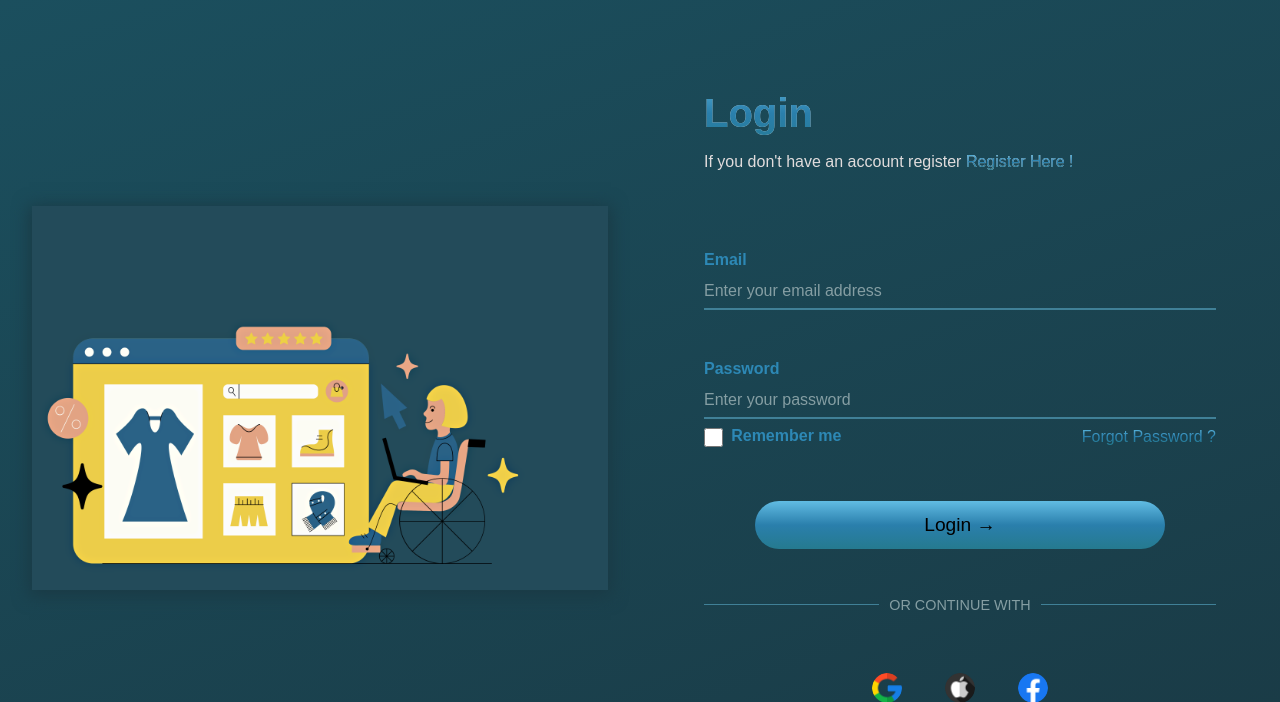
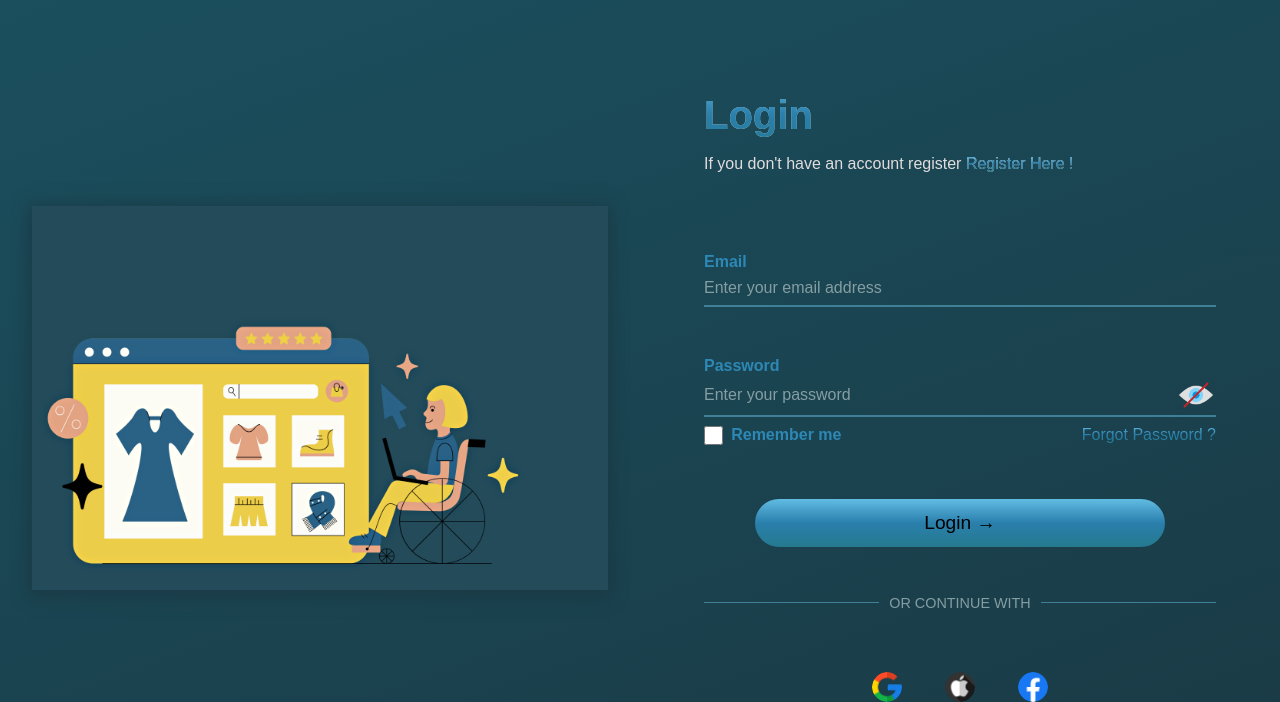
Before and after one commit to rahulrameshm0/Shopify, a Django app: page /signin/ in a window 1280 px wide. Shown: the top 702 px of the page. Run offline with Django 4.2, Linux system fonts and the light colour scheme.

Commit message:
implemented eye toggle for password

```diff
--- a/static/css/account-styling/signin.css
+++ b/static/css/account-styling/signin.css
@@ -87,7 +87,6 @@ body {
 .form-section label {
     display: block;
     font-weight: bold;
-    margin-bottom: 5px;
     color: #2d88b5;
 }
 
@@ -96,15 +95,10 @@ body {
     width: 100%;
     border: none;
     background: none;
-    border-bottom: 2px solid #408097;
     outline: none;
     padding: 8px 0;
     font-size: 1rem;
     transition: border-bottom-color 0.5s ease;
-}
-
-.form-section input::placeholder{
-    color: #cbcecf;
 }
 
 .form-section input::placeholder{
@@ -114,11 +108,40 @@ body {
     border-bottom-color: #5fbbe1;
 }
 
+.form-section input[type=text]{
+    /*background-image: url('');*/
+}
+
+.email-box{
+    border-bottom: 2px solid #408097;
+}
+
+.password-box {
+    display: flex;
+    align-items: center;
+    justify-content: space-around;
+    border-bottom: 2px solid #408097;
+}
+
+.password-box img{
+    width: 40px;
+    height: 40px;
+    background: transparent;
+}
+
+.password-box img:hover{
+    cursor: pointer;
+}
+
+.password-box input{
+    width: 100%;
+}
+
 .remember-wrap {
     display: flex;
     align-items: center;
     justify-content: space-between;
-    margin-top: 0.5rem;
+    margin-top: -2.6rem;
 }
 
 .remember-wrap label{
--- /dev/null
+++ b/static/js/script.js
@@ -0,0 +1,14 @@
+// Javascript Show/Hide toggle button for password field
+
+let password = document.getElementById('password');
+let eyeIcon = document.getElementById('eye-icon');
+
+eyeIcon.onclick = function(){
+    if(password.type === "password"){
+        password.type = "text";
+        eyeIcon.src = eyeOpensrc;
+    }else {
+        password.type = "password";
+        eyeIcon.src = eyeClosedsrc;
+    }
+}
--- a/templates/account-section/signin.html
+++ b/templates/account-section/signin.html
@@ -13,7 +13,6 @@
     <link rel="preconnect" href="https://fonts.googleapis.com">
     <link rel="preconnect" href="https://fonts.gstatic.com" crossorigin>
 
-    <script src="https://unpkg.com/ionicons@4.5.10-0/dist/ionicons.js"></script>
 </head>
 
 <body>
@@ -35,11 +34,17 @@
                 <form action="" method="POST">
                     <div>
                         <label for="Email">Email</label>
-                        <input type="email" name="email" id="email" placeholder="Enter your email address">
+                        <div class="email-box">
+                            <input type="email" name="email" id="email" placeholder="Enter your email address">
+                        </div>
                     </div>
                     <div>
                         <label for="password">Password</label>
-                        <input type="password" name="password" id="password" placeholder="Enter your password">
+                        <div class="password-box">
+                            <input type="password" name="password" id="password" placeholder="Enter your password">
+                            <img src="{% static 'images/eye-closed.png' %}" id="eye-icon">
+                        </div>
+                    </div>
                     <div class="remember-wrap">
                         <div>
                             <input type="checkbox" id="remember"><label for="remember">Remember me</label>
@@ -47,8 +52,6 @@
                         <div class="forget-password">
                             <a href="#">Forgot Password ?</a>
                         </div>
-                    </div>
-
                     </div>
                 </form>
                 <button class="login-btn" type="submit">Login &rarr;</button>
@@ -70,5 +73,11 @@
     </div>
 </main>
 
+<script>
+    const eyeOpensrc = "{% static 'images/eye.png' %}";
+    const eyeClosedsrc = "{% static 'images/eye-closed.png' %}";
+</script>
+
+<script src="{% static 'js/script.js' %}"></script>
 </body>
 </html>
```
Also changed, not shown: static/images/e-store.jpg (deleted), static/images/ecommerce.jpg (deleted), static/images/eye-closed.png (added), static/images/eye.png (added), static/images/shopnova.png (deleted), static/images/store.jpg (deleted).
